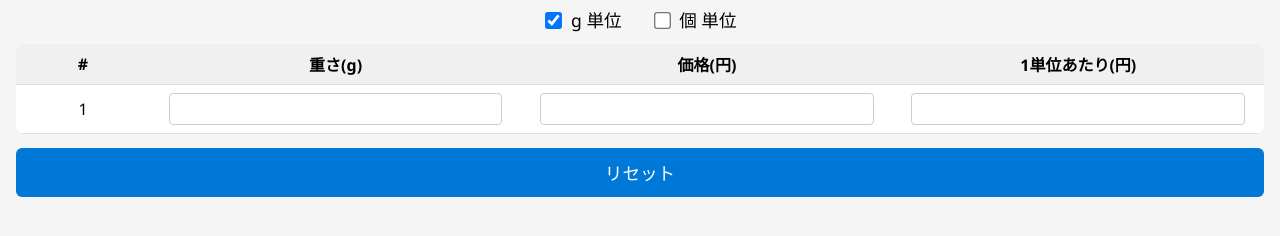
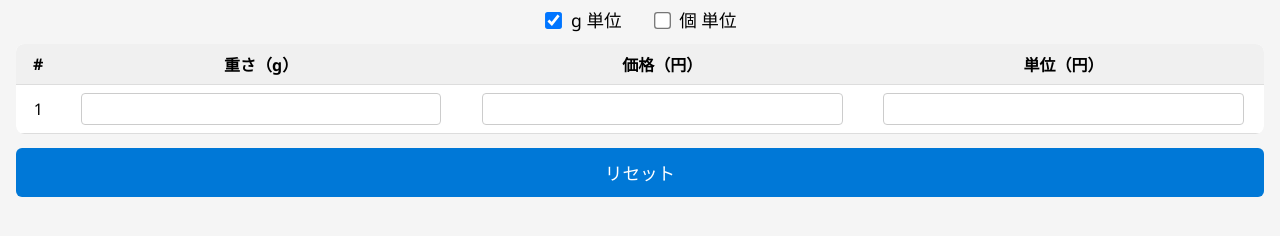
Before and after one commit to aynsze/aynsze.github.io, a plain HTML site: page kakakuhikaku.html in a window 1280 px wide. Shown: the part 66-302 px from the top of the page. Drawn offline with Linux system fonts and the light colour scheme.

Commit message:
kakakuhikaku.html
スピンボタン非表示、inputのwidthを90に変更

```diff
--- a/kakakuhikaku.html
+++ b/kakakuhikaku.html
@@ -50,23 +50,14 @@
         border-radius: 8px;
         overflow: hidden;
         font-size: 1em;
-        table-layout: fixed; /* ← 列幅を固定比率に */
     }
 
     th, td {
         border-bottom: 1px solid #ddd;
         padding: 8px;
         text-align: center;
-        white-space: nowrap;
-        overflow: hidden;
-        text-overflow: ellipsis;
+        white-space: nowrap; /* ✅ 折り返し防止でスクロール可能に */
     }
-
-    /* ✅ 列ごとの幅指定 */
-    th:nth-child(1), td:nth-child(1) { width: 10%; }
-    th:nth-child(2), td:nth-child(2) { width: 30%; }
-    th:nth-child(3), td:nth-child(3) { width: 30%; }
-    th:nth-child(4), td:nth-child(4) { width: 30%; }
 
     th {
         background-color: #f0f0f0;
@@ -93,6 +84,14 @@
         outline: none;
     }
 
+    /* Chrome, Edge, Safari */
+    input[type=number]::-webkit-inner-spin-button,
+    input[type=number]::-webkit-outer-spin-button {
+        -webkit-appearance: none;
+        margin: 0;
+    }
+
+
     button {
         display: block;
         width: 100%;
@@ -118,7 +117,7 @@
             gap: 20px;
         }
         input[type="number"] {
-            width: 100%;
+            width: 90%;
         }
     }
 </style>
@@ -138,9 +137,9 @@
     <thead>
         <tr>
             <th>#</th>
-            <th id="qtyLabel">重さ(g)</th>
-            <th>価格(円)</th>
-            <th>1単位あたり(円)</th>
+            <th id="qtyLabel">重さ（g）</th>
+            <th>価格（円）</th>
+            <th>単位（円）</th>
         </tr>
     </thead>
     <tbody></tbody>
```
